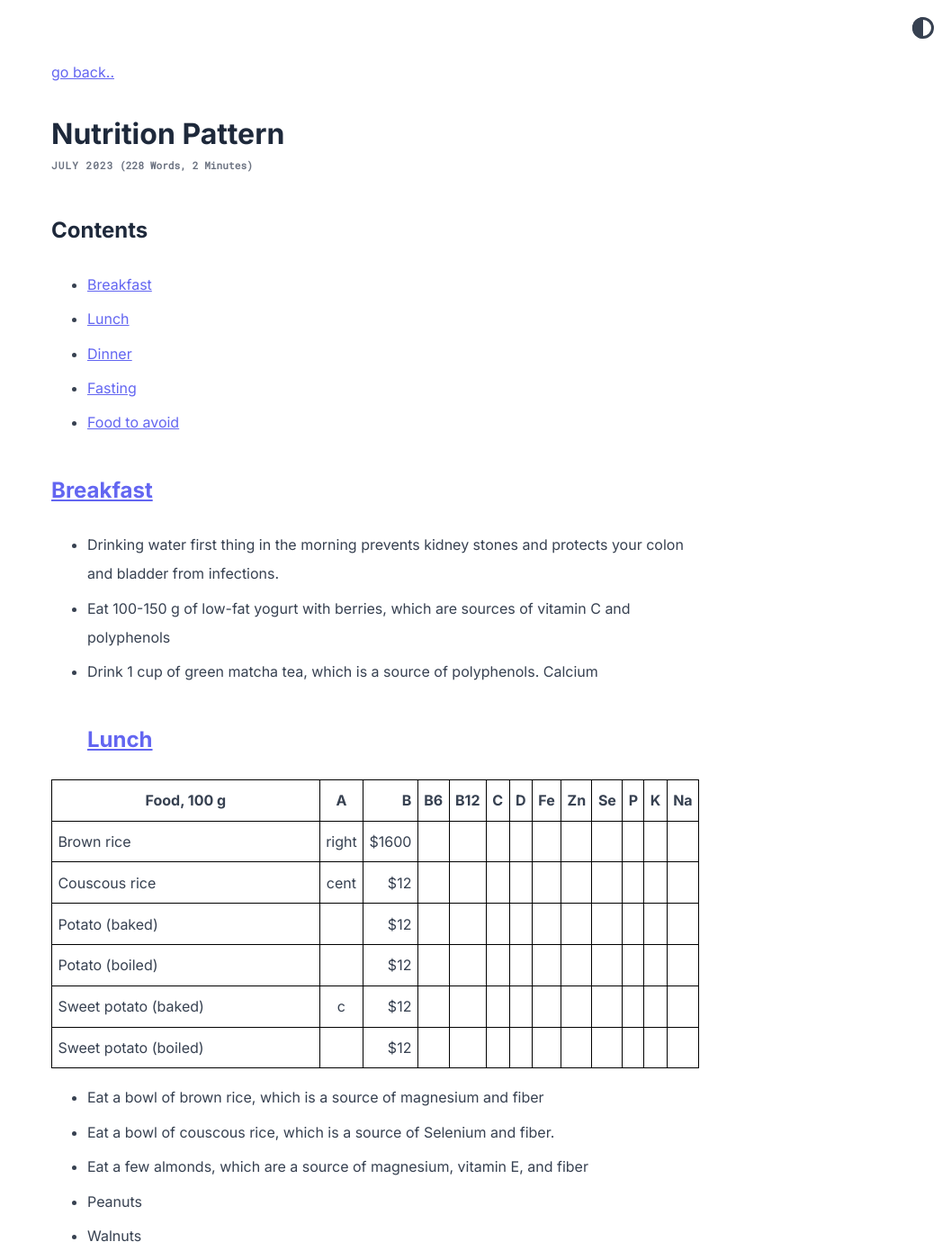
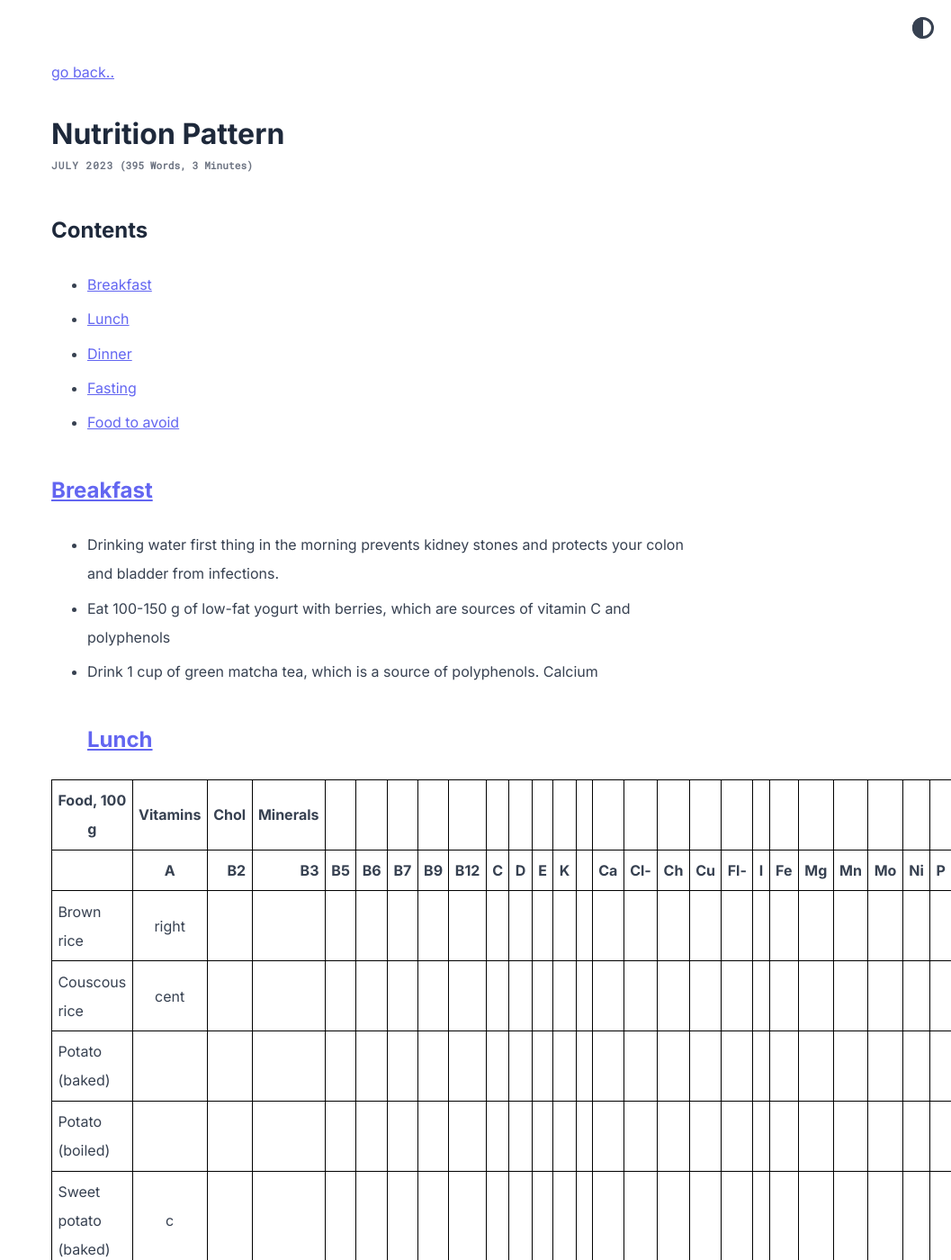
Before and after one commit to abhinavs/moonwalk, a Jekyll site: the page built from _posts/2023-07-24-nutrition-pattern.md, in a window 1280 px wide and 1400 px high. Shown: the whole window at 90% size, without its empty margins (223-1280 px from the left). Built offline with Jekyll 4.4.1, drawn with Linux system fonts in a browser that asks for light colours.

Commit message:
Update 2023-07-24-nutrition-pattern.md

```diff
--- a/_posts/2023-07-24-nutrition-pattern.md
+++ b/_posts/2023-07-24-nutrition-pattern.md
@@ -17,14 +17,15 @@ layout: post
 Calcium
 ## [Lunch](#lunch)
 
-|      Food, 100 g     |  A  |  B  | B6  | B12 |  C  |  D  | Fe  | Zn  | Se  |  P  |  K  |  Na |
+|      Food, 100 g     |                   Vitamins                    |Chol|                             Minerals                          |
+|                      | A | B2| B3| B5| B6| B7| B9|B12| C | D | E | K |    | Ca|Cl-| Ch| Cu|Fl-| I | Fe| Mg| Mn| Mo| Ni| P | K | Se| Na| Zn|
 |----------------------|:-----------:| -----------:| -----------:| -----------:| -----------:| -----------:| -----------:| -----------:|
-| Brown rice           | right       | $1600       |
-| Couscous rice        | cent        |   $12       |
-| Potato (baked)       |             |   $12       |
-| Potato (boiled)      |             |   $12       |
-| Sweet potato (baked) | c           |   $12       |
-| Sweet potato (boiled)|             |   $12       |
+| Brown rice           | right       |        |
+| Couscous rice        | cent        |          |
+| Potato (baked)       |             |          |
+| Potato (boiled)      |             |          |
+| Sweet potato (baked) | c           |          |
+| Sweet potato (boiled)|             |          |
 
 
 -  Eat a bowl of brown rice, which is a source of magnesium and fiber
```
